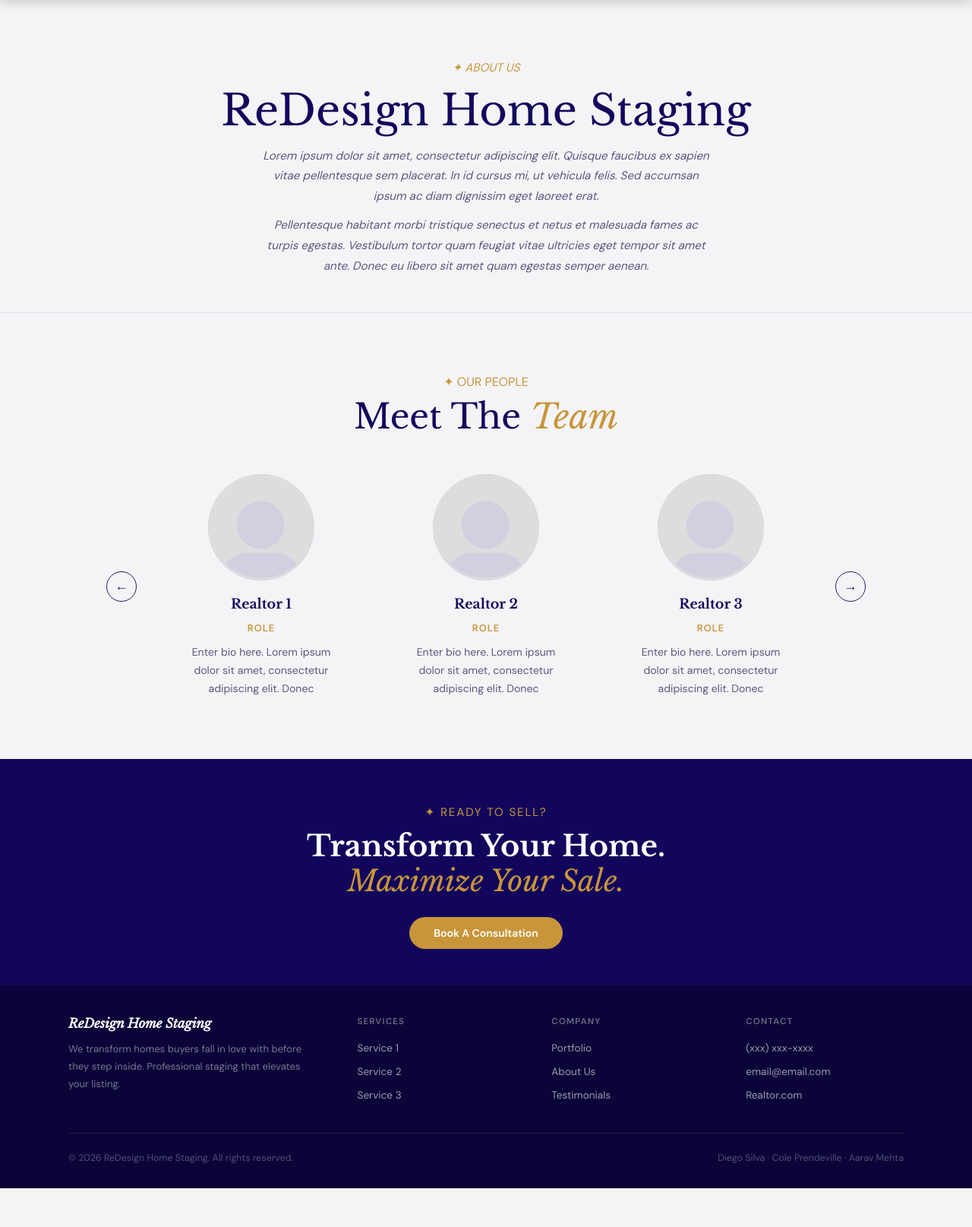
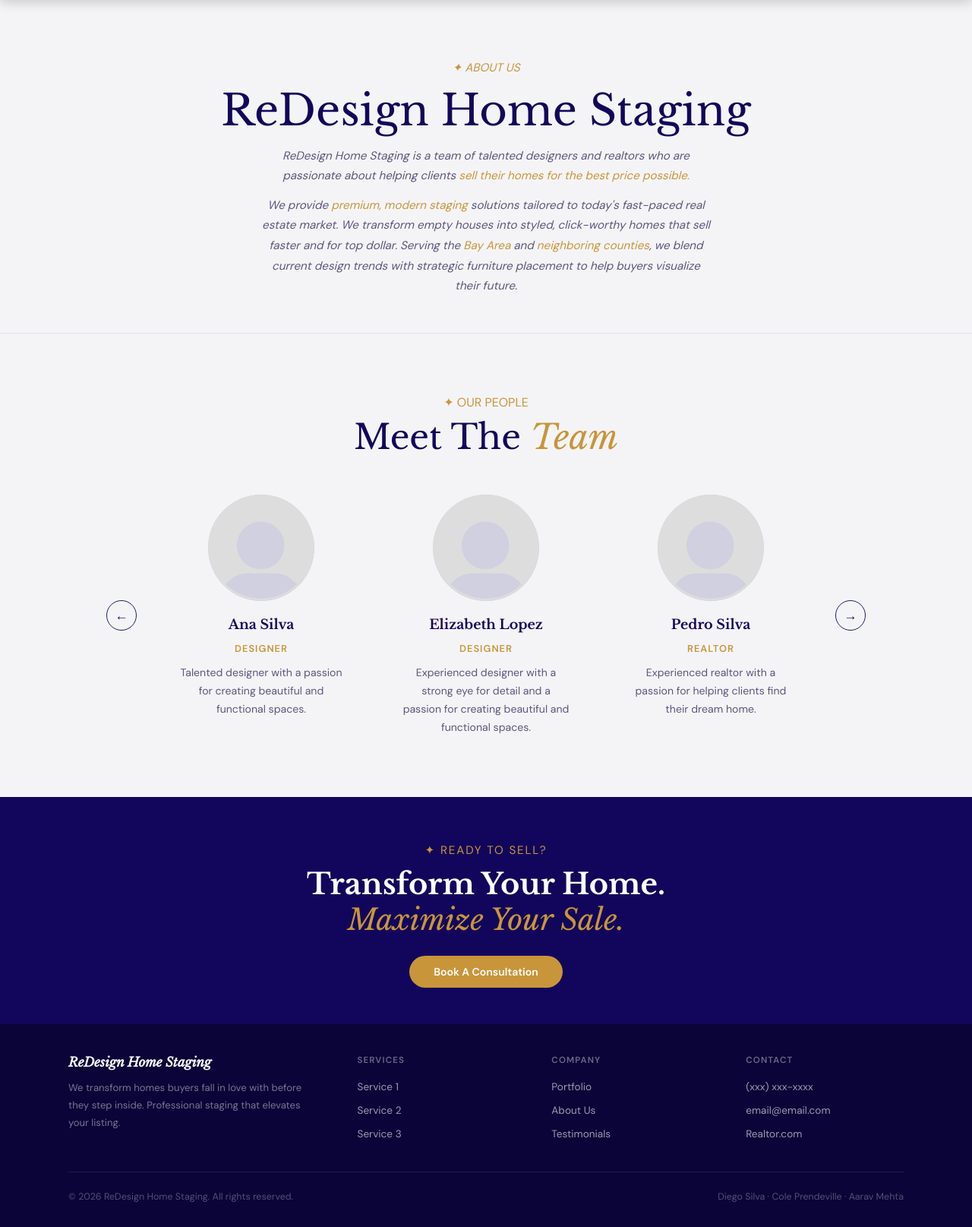
Before and after one commit to drsilva9583/ReDesign-Home-Staging, a PHP site: page /php/about.php in a window 1280 px wide. Shown: the part 68-1683 px from the top of the page at 76% size. Before the commit the page ends 1632 px from the top, so only its background shows below. Run offline with PHP 8.4, Linux system fonts and the light colour scheme.

Commit message:
fixed hyperlinks to pages

```diff
--- a/about.html
+++ b/about.html
@@ -17,7 +17,7 @@
 
         <!-- navbar -->
         <nav id="navbar">
-            <a href="index.html" id="brand">ReDesign Home Staging</a>
+            <a href="/php/index.php" id="brand">ReDesign Home Staging</a>
 
             <ul id="nav-links">
                 <li><a href="services.html">Services</a></li>
--- a/consult.html
+++ b/consult.html
@@ -16,7 +16,7 @@
 
         <!-- navbar -->
         <nav id="navbar">
-            <a href="index.html" id="brand">ReDesign Home Staging</a>
+            <a href="/php/index.php" id="brand">ReDesign Home Staging</a>
 
             <ul id="nav-links">
                 <li><a href="services.html">Services</a></li>
@@ -186,9 +186,9 @@
 					<div class="footer-col">
 						<h4>Company</h4>
 						<ul>
-							<li><a href="index.html#portfolio">Portfolio</a></li>
+							<li><a href="/php/index.php#portfolio">Portfolio</a></li>
 							<li><a href="php/about.php">About Us</a></li>
-							<li><a href="index.html#testimonials">Testimonials</a></li>
+							<li><a href="/php/index.php#testimonials">Testimonials</a></li>
 						</ul>
 					</div>
 					<div class="footer-col">
--- a/php/about.php
+++ b/php/about.php
@@ -4,52 +4,36 @@
 /* team members array - add or remove members here */
 $team = [
     [
-        'name'  => 'Realtor 1',
-        'role'  => 'Role',
-        'bio'   => 'Enter bio here. Lorem ipsum dolor sit amet, consectetur adipiscing elit. Donec',
+        'name'  => 'Ana Silva',
+        'role'  => 'Designer',
+        'bio'   => 'Talented designer with a passion for creating beautiful and functional spaces.',
         'photo' => '../images/placeholder-pfp.png',
-        'alt'   => 'Realtor 1'
+        'alt'   => 'Ana Silva'
     ],
     [
-        'name'  => 'Realtor 2',
-        'role'  => 'Role',
-        'bio'   => 'Enter bio here. Lorem ipsum dolor sit amet, consectetur adipiscing elit. Donec',
+        'name'  => 'Elizabeth Lopez',
+        'role'  => 'Designer',
+        'bio'   => 'Experienced designer with a strong eye for detail and a passion for creating beautiful and functional spaces.',
         'photo' => '../images/placeholder-pfp.png',
-        'alt'   => 'Realtor 2'
+        'alt'   => 'Elizabeth Lopez'
     ],
     [
-        'name'  => 'Realtor 3',
-        'role'  => 'Role',
-        'bio'   => 'Enter bio here. Lorem ipsum dolor sit amet, consectetur adipiscing elit. Donec',
+        'name'  => 'Pedro Silva',
+        'role'  => 'Realtor',
+        'bio'   => 'Experienced realtor with a passion for helping clients find their dream home.',
         'photo' => '../images/placeholder-pfp.png',
-        'alt'   => 'Realtor 3'
+        'alt'   => 'Pedro Silva'
     ],
     [
-        'name'  => 'Realtor 4',
-        'role'  => 'Role',
-        'bio'   => 'Enter bio here. Lorem ipsum dolor sit amet, consectetur adipiscing elit. Donec',
+        'name'  => 'Adrian Lopez',
+        'role'  => 'Realtor',
+        'bio'   => 'Professional realtor with years of experience in the real estate industry.',
         'photo' => '../images/placeholder-pfp.png',
-        'alt'   => 'Realtor 4'
-    ],
-    [
-        'name'  => 'Realtor 5',
-        'role'  => 'Role',
-        'bio'   => 'Enter bio here. Lorem ipsum dolor sit amet, consectetur adipiscing elit. Donec',
-        'photo' => '../images/placeholder-pfp.png',
-        'alt'   => 'Realtor 5'
-    ],
-    [
-        'name'  => 'Realtor 6',
-        'role'  => 'Role',
-        'bio'   => 'Enter bio here. Lorem ipsum dolor sit amet, consectetur adipiscing elit. Donec',
-        'photo' => '../images/placeholder-pfp.png',
-        'alt'   => 'Realtor 6'
-    ],
+        'alt'   => 'Adrian Lopez'
+    ]
 ];
+
 ?>
-
-<!-- about.php - about page for ReDesign Home Staging website -->
-
 <!DOCTYPE html>
 
 <html lang="en">
@@ -66,7 +50,7 @@ $team = [
 
         <!-- navbar -->
         <nav id="navbar">
-            <a href="../index.html" id="brand">ReDesign Home Staging</a>
+            <a href="../php/index.php" id="brand">ReDesign Home Staging</a>
 
             <ul id="nav-links">
                 <li><a href="../services.html">Services</a></li>
@@ -89,8 +73,8 @@ $team = [
             <section class="about-header">
                 <p id="about-title"><span class="gold">✦ ABOUT US</span></p>
                 <h1>ReDesign Home Staging</h1>
-                <p>Lorem ipsum dolor sit amet, consectetur adipiscing elit. Quisque faucibus ex sapien vitae pellentesque sem placerat. In id cursus mi, ut vehicula felis. Sed accumsan ipsum ac diam dignissim eget laoreet erat.</p>
-                <p>Pellentesque habitant morbi tristique senectus et netus et malesuada fames ac turpis egestas. Vestibulum tortor quam feugiat vitae ultricies eget tempor sit amet ante. Donec eu libero sit amet quam egestas semper aenean.</p>
+                <p>ReDesign Home Staging is a team of talented designers and realtors who are passionate about helping clients <span class="gold">sell their homes for the best price possible.</span></p>
+                <p>We provide <span class="gold">premium, modern staging</span> solutions tailored to today's fast-paced real estate market. We transform empty houses into styled, click-worthy homes that sell faster and for top dollar. Serving the <span class="gold">Bay Area</span> and <span class="gold">neighboring counties</span>, we blend current design trends with strategic furniture placement to help buyers visualize their future.</p>
             </section>
 
             <!-- meet the team -->
@@ -152,9 +136,9 @@ $team = [
                     <div class="footer-col">
                         <h4>Company</h4>
                         <ul>
-                            <li><a href="../index.html#portfolio">Portfolio</a></li>
+                            <li><a href="../php/index.php#portfolio">Portfolio</a></li>
                             <li><a href="../php/about.php">About Us</a></li>
-                            <li><a href="../index.html#testimonials">Testimonials</a></li>
+                            <li><a href="../php/index.php#testimonials">Testimonials</a></li>
                         </ul>
                     </div>
                     <div class="footer-col">
```
